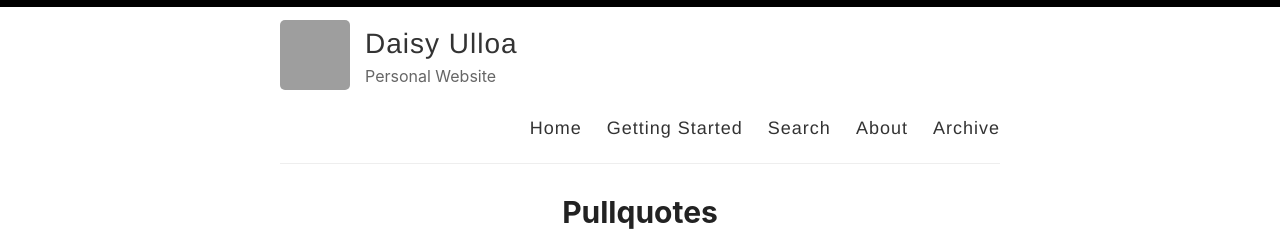
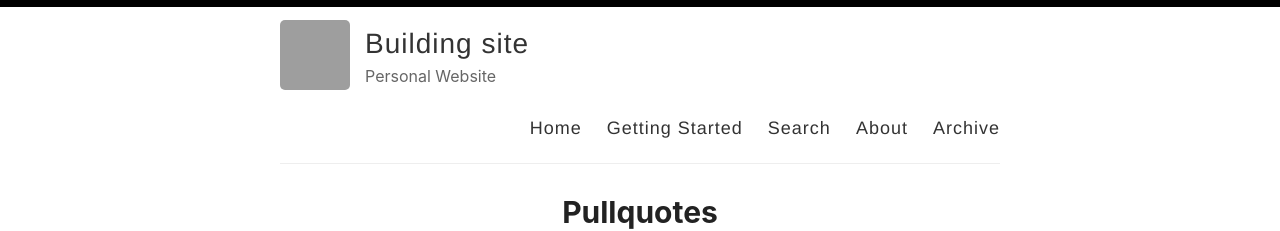
Before and after one commit to ulloa-dy/ulloa-dy.github.io, a Jekyll site: the page built from index.html, in a window 1280 px wide and 900 px high. Shown: the top 231 px of the window. Built offline with Jekyll 4.4.1, drawn with Linux system fonts in a browser that asks for light colours; the list of posts is cut into pages by our own code; grey boxes are pictures that could not be loaded.

Commit message:
Update _config.yml

```diff
--- a/_config.yml
+++ b/_config.yml
@@ -3,7 +3,7 @@
 #
 
 # Name of your site (displayed in the header)
-name: Daisy Ulloa
+name: Building site
 
 # Name of the author
 # author: Amit Merchant
```
